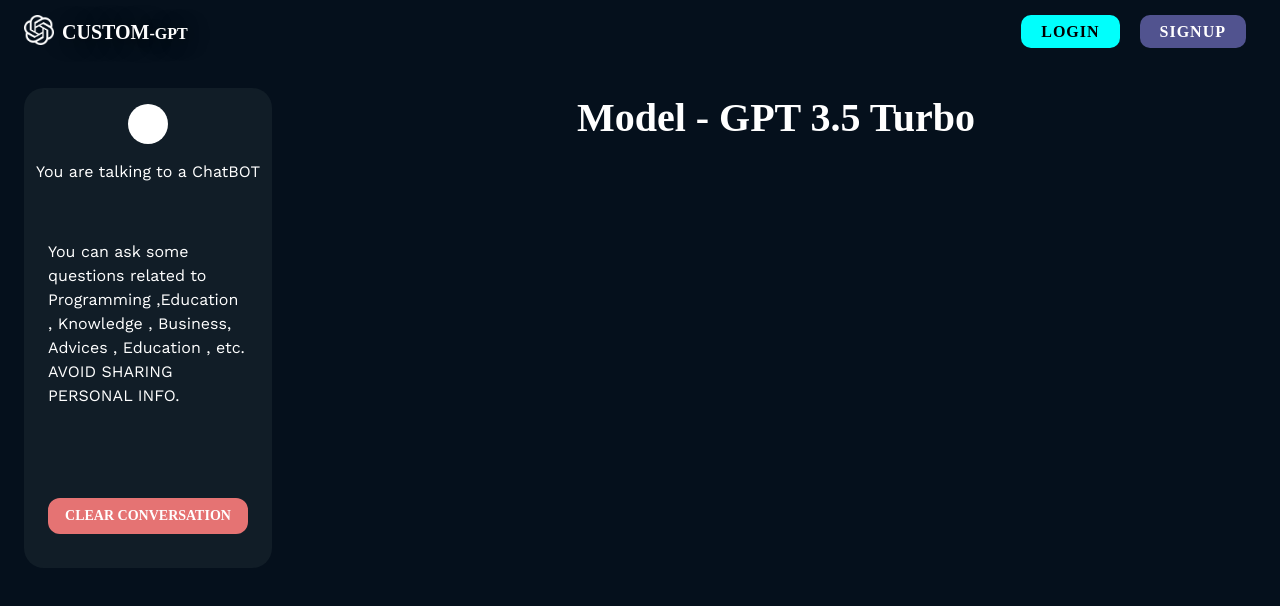
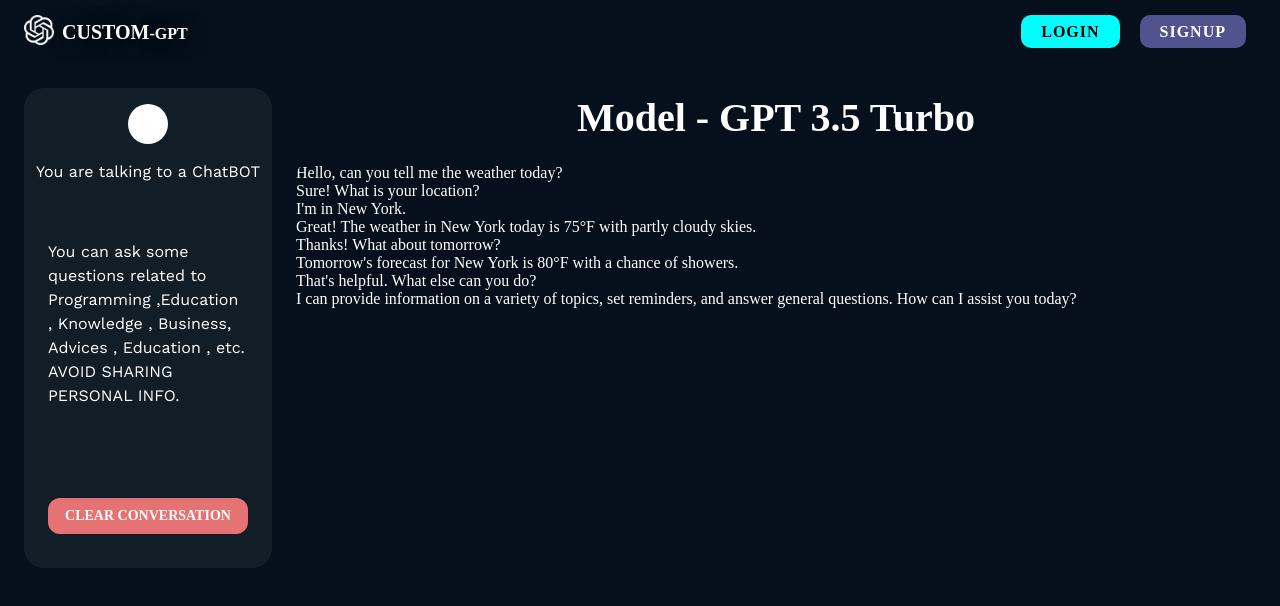
Before and after one commit to Atharvcreatives/custom-openai-chatbot, a React (Vite) app in the folder frontend/: page /chat in a window 1280 px wide. Shown: the top 606 px of the page. Built offline with nearby package versions, Linux system fonts and the light colour scheme; no server answers.

Commit message:
component complete for chat render

```diff
--- a/frontend/src/pages/Chat.tsx
+++ b/frontend/src/pages/Chat.tsx
@@ -1,9 +1,31 @@
 //chat page
 import React from "react";
 import { Box, Avatar, Button, Typography } from "@mui/material";
-
 import { useAuth } from "../context/AuthContext";
 import { red } from "@mui/material/colors";
+const chatMessages = [
+  { role: "user", content: "Hello, can you tell me the weather today?" },
+  { role: "assistant", content: "Sure! What is your location?" },
+  { role: "user", content: "I'm in New York." },
+  {
+    role: "assistant",
+    content:
+      "Great! The weather in New York today is 75°F with partly cloudy skies.",
+  },
+  { role: "user", content: "Thanks! What about tomorrow?" },
+  {
+    role: "assistant",
+    content:
+      "Tomorrow's forecast for New York is 80°F with a chance of showers.",
+  },
+  { role: "user", content: "That's helpful. What else can you do?" },
+  {
+    role: "assistant",
+    content:
+      "I can provide information on a variety of topics, set reminders, and answer general questions. How can I assist you today?",
+  },
+];
+
 const chat = () => {
   const auth = useAuth();
   return (
@@ -77,7 +99,7 @@
           display: "flex",
           flex: { md: 0.8, xs: 1, sm: 1 },
           flexDirection: "column",
-          px:3
+          px: 3,
         }}
       >
         <Typography
@@ -87,7 +109,7 @@
             color: "white",
             mb: 2,
             mx: "auto",
-            fontWeight:"600",
+            fontWeight: "600",
           }}
         >
           Model - GPT 3.5 Turbo
@@ -105,7 +127,7 @@
             overflowY: "auto",
             scrollBehavior: "smooth",
           }}
-        ></Box>
+        >{chatMessages.map((chat)=><div>{ chat.content}</div>)}</Box>
       </Box>
     </Box>
   );
```
